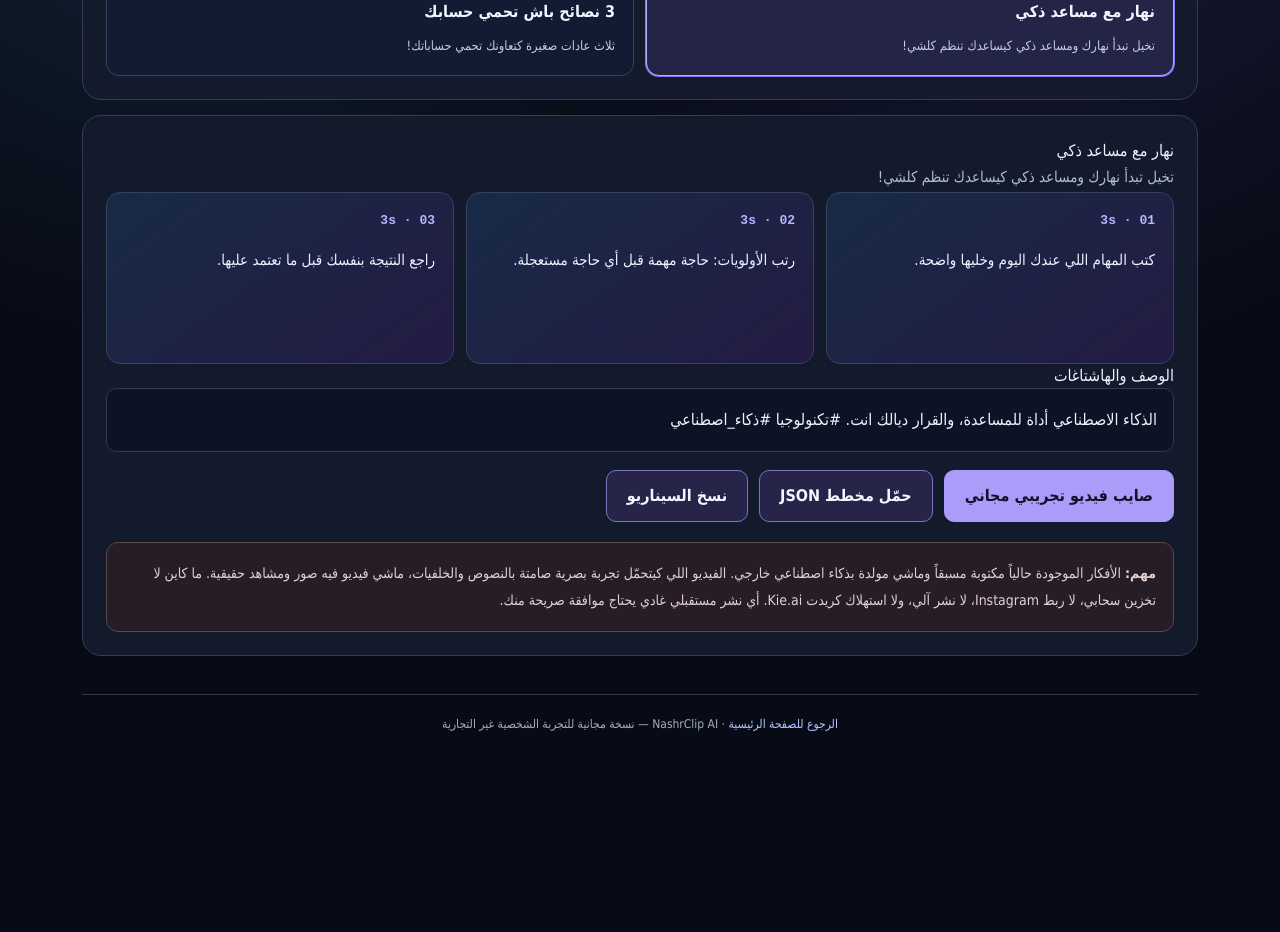
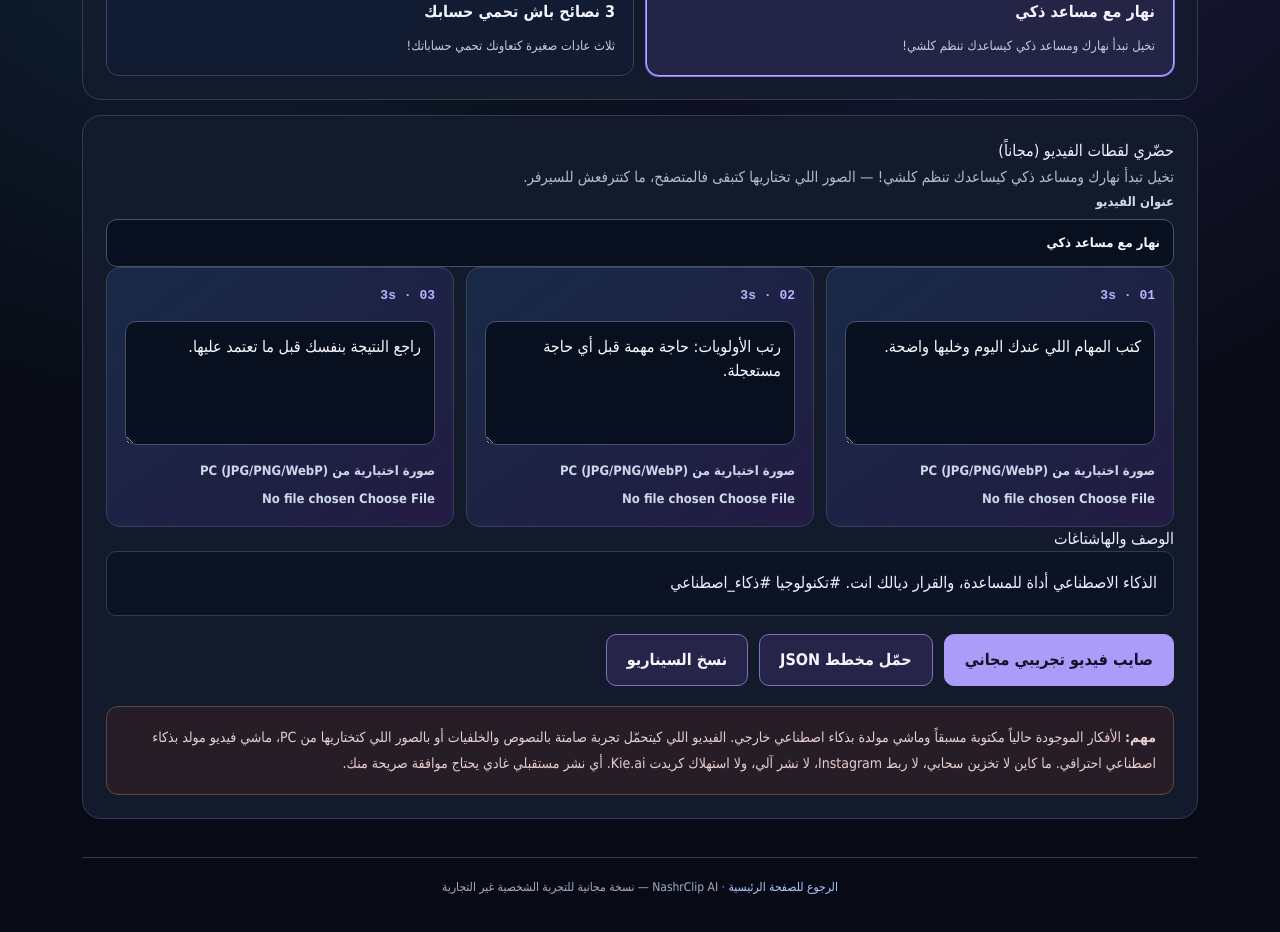
Before and after one commit to aminaboukarnia-netizen/degital-girona, a Next.js app: page /studio in a window 1280 px wide. Shown: the part 460-1392 px from the top of the page. Before the commit the page ends 1283 px from the top, so only its background shows below. Built offline with nearby package versions, Linux system fonts and the light colour scheme.

Commit message:
feat(studio): add free editable scripts and private local photos for video export

```diff
--- a/src/app/studio/page.tsx
+++ b/src/app/studio/page.tsx
@@ -38,7 +38,8 @@ function wrapLines(
 
 function drawFrame(
   ctx: CanvasRenderingContext2D, title: string, message: string,
-  index: number, language: Language, elapsedMs: number
+  index: number, language: Language, elapsedMs: number,
+  image?: ImageBitmap | null
 ) {
   const w = ctx.canvas.width;
   const h = ctx.canvas.height;
@@ -50,8 +51,17 @@ function drawFrame(
   gradient.addColorStop(1, colors[1]);
   ctx.fillStyle = gradient;
   ctx.fillRect(0, 0, w, h);
+  // Optional personal photos are drawn locally; files are not uploaded.
+  if (image) {
+    const scale = Math.max(w / image.width, h / image.height);
+    const imageWidth = image.width * scale;
+    const imageHeight = image.height * scale;
+    ctx.drawImage(image, (w - imageWidth) / 2, (h - imageHeight) / 2, imageWidth, imageHeight);
+    ctx.fillStyle = "rgba(4, 9, 28, 0.65)";
+    ctx.fillRect(0, 0, w, h);
+  }
 
-  // All graphics are generated in-browser: no images, external APIs or charges.
+  // Original fallback graphics are generated entirely in-browser.
   const angle = elapsedMs / 2100;
   ctx.save();
   ctx.translate(w * .5, h * .33);
@@ -81,13 +91,15 @@ function drawFrame(
 
   ctx.fillStyle = "#b0c7ee";
   ctx.font = "22px Tahoma, Arial, sans-serif";
-  ctx.fillText(`${index + 1} / 3`, w / 2, h - 58);
+  ctx.direction = "ltr"; // Keep progress numbers left-to-right on Arabic videos.
+  ctx.fillText(`${String(index + 1).padStart(2, "0")} / 03`, w / 2, h - 58);
   ctx.fillStyle = "#a89af6";
   ctx.fillRect(60, h - 34, ((index + 1) / 3) * (w - 120), 5);
 }
 
 async function createSilentVideo(
-  title: string, scenes: readonly string[], language: Language
+  title: string, scenes: readonly string[], language: Language,
+  images: readonly (ImageBitmap | null)[] = []
 ): Promise<string> {
   const canvas = document.createElement("canvas");
   canvas.width = 540;
@@ -128,12 +140,12 @@ async function createSilentVideo(
     };
     try {
       const start = performance.now();
-      drawFrame(ctx, title, scenes[0], 0, language, 0);
+      drawFrame(ctx, title, scenes[0], 0, language, 0, images[0]);
       recorder.start(300);
       timer = window.setInterval(() => {
         const elapsed = performance.now() - start;
         const index = Math.min(2, Math.floor(elapsed / 3000));
-        drawFrame(ctx, title, scenes[index], index, language, elapsed);
+        drawFrame(ctx, title, scenes[index], index, language, elapsed, images[index]);
         if (elapsed >= 9000 && recorder.state === "recording") recorder.stop();
       }, 50);
     } catch {
@@ -150,17 +162,41 @@ export default function FreeStudio() {
   const [selected, setSelected] = useState(0);
   const [busy, setBusy] = useState(false);
   const [message, setMessage] = useState("");
+  const [photos, setPhotos] = useState<(File | null)[]>([null, null, null]);
+  const [edits, setEdits] = useState<Record<string, { title: string; scenes: string[] }>>({});
   const ideas = useMemo(() => listFreeIdeas(category, language), [category, language]);
   const active = ideas[Math.min(selected, ideas.length - 1)];
   const storyboard = getFreeStoryboard(category, language, selected + 1);
+  const title = edits[active.id]?.title ?? active.title;
+  const scenes = edits[active.id]?.scenes ?? [...active.scenes];
 
-  function selectCategory(next: Category) { setCategory(next); setSelected(0); setMessage(""); }
-  function selectLanguage(next: Language) { setLanguage(next); setSelected(0); setMessage(""); }
+  function editTitle(value: string) {
+    setEdits((prev) => ({
+      ...prev,
+      [active.id]: {title: value, scenes: prev[active.id]?.scenes ?? [...active.scenes]}
+    }));
+  }
+  function editScene(index: number, value: string) {
+    setEdits((prev) => {
+      const nextScenes = [...(prev[active.id]?.scenes ?? active.scenes)];
+      nextScenes[index] = value;
+      return {...prev, [active.id]: {title: prev[active.id]?.title ?? active.title, scenes: nextScenes}};
+    });
+  }
+  function attachPhoto(index: number, file: File | null) {
+    if (file && (!["image/jpeg", "image/png", "image/webp"].includes(file.type) || file.size > 10_000_000)) {
+      setMessage("اختاري صورة JPG أو PNG أو WebP أقل من 10MB."); return;
+    }
+    setPhotos((prev) => prev.map((old, i) => i === index ? file : old));
+    setMessage(file ? "الصورة بقات محلية فالمتصفح وما ترفعات للسيرفر." : "تحيدات الصورة من اللقطة.");
+  }
+  function selectCategory(next: Category) { setCategory(next); setSelected(0); setPhotos([null,null,null]); setMessage(""); }
+  function selectLanguage(next: Language) { setLanguage(next); setSelected(0); setPhotos([null,null,null]); setMessage(""); }
 
   async function copyText() {
     try {
       await navigator.clipboard.writeText(
-        [active.title, active.hook, ...active.scenes, active.caption].join("\n\n")
+        [title, active.hook, ...scenes, active.caption].join("\n\n")
       );
       setMessage("تنسخ النص بنجاح.");
     } catch {
@@ -173,8 +209,15 @@ export default function FreeStudio() {
     setBusy(true);
     setMessage("كيترسم فيديو تجريبي صامت داخل المتصفح، بلا أي API أو رصيد.");
     try {
-      const format = await createSilentVideo(active.title, active.scenes, language);
-      setMessage(`تصدّر الفيديو بصيغة ${format}. هادي تجربة بالنصوص فقط، ماشي فيديو AI احترافي.`);
+      const bitmaps = await Promise.all(
+        photos.map((file) => file ? createImageBitmap(file) : Promise.resolve(null))
+      );
+      try {
+        const format = await createSilentVideo(title, scenes, language, bitmaps);
+        setMessage(`تصدّر الفيديو بصيغة ${format}. هادي تجربة بالنصوص وصورك، ماشي فيديو AI احترافي.`);
+      } finally {
+        bitmaps.forEach((bitmap) => bitmap?.close());
+      }
     } catch (error) {
       setMessage(error instanceof Error ? error.message : "وقع مشكل فالتصدير.");
     } finally { setBusy(false); }
@@ -208,18 +251,32 @@ export default function FreeStudio() {
           {ideas.map((idea, index) => (
             <button type="button" key={idea.id}
               className={`studio-idea ${index === selected ? "selected" : ""}`}
-              onClick={() => { setSelected(index); setMessage(""); }}>
+              onClick={() => { setSelected(index); setPhotos([null,null,null]); setMessage(""); }}>
               <strong>{idea.title}</strong><small>{idea.hook}</small>
             </button>
           ))}
         </div>
       </section>
       <section className="studio-panel">
-        <h2>{active.title}</h2><p className="studio-note">{active.hook}</p>
-        <div className="studio-scenes">
-          {storyboard.scenes.map((scene) => (
+        <h2>حضّري لقطات الفيديو (مجاناً)</h2>
+        <p className="studio-note">{active.hook} — الصور اللي تختاريها كتبقى فالمتصفح، ما كتترفعش للسيرفر.</p>
+        <label className="studio-label">عنوان الفيديو
+          <input className="studio-select" maxLength={120} value={title}
+            onChange={(e) => editTitle(e.target.value)} />
+        </label>
+        <div className="studio-scenes studio-editor-scenes">
+          {storyboard.scenes.map((scene, index) => (
             <article className="studio-scene" key={scene.number}>
-              <b>0{scene.number} · {scene.seconds}s</b><p>{scene.text}</p>
+              <b>0{scene.number} · {scene.seconds}s</b>
+              <textarea className="studio-select studio-textarea" rows={4} maxLength={260}
+                aria-label={`نص اللقطة ${scene.number}`} value={scenes[index] ?? ""}
+                onChange={(e) => editScene(index, e.target.value)}/>
+              <label className="studio-label studio-image-label">صورة اختيارية من PC (JPG/PNG/WebP)
+                <input className="studio-photo-input" type="file" accept="image/jpeg,image/png,image/webp"
+                  onChange={(e) => attachPhoto(index, e.target.files?.[0] ?? null)} />
+              </label>
+              {photos[index] && <button type="button" className="studio-remove-photo"
+                onClick={() => attachPhoto(index, null)}>حيد الصورة: {photos[index]?.name}</button>}
             </article>
           ))}
         </div>
@@ -230,13 +287,14 @@ export default function FreeStudio() {
             {busy ? "جاري تصدير 9 ثوانٍ…" : "صايب فيديو تجريبي مجاني"}
           </button>
           <button className="studio-btn" type="button" onClick={() => {
-            downloadBlob(new Blob([JSON.stringify(storyboard, null, 2)], {type:"application/json"}), `${active.id}-plan.json`);
+            const plan = {...storyboard, title, scenes: storyboard.scenes.map((scene, i) => ({...scene, text: scenes[i]}))};
+            downloadBlob(new Blob([JSON.stringify(plan, null, 2)], {type:"application/json"}), `${active.id}-plan.json`);
             setMessage("تحفظ مخطط الفيديو على الجهاز.");
           }}>حمّل مخطط JSON</button>
           <button className="studio-btn" type="button" onClick={copyText}>نسخ السيناريو</button>
         </div>
         {message && <p className="studio-message" role="status">{message}</p>}
-        <div className="studio-warning"><strong>مهم:</strong> الأفكار الموجودة حالياً مكتوبة مسبقاً وماشي مولدة بذكاء اصطناعي خارجي. الفيديو اللي كيتحمّل تجربة بصرية صامتة بالنصوص والخلفيات، ماشي فيديو فيه صور ومشاهد حقيقية. ما كاين لا تخزين سحابي، لا ربط Instagram، لا نشر آلي، ولا استهلاك كريدت Kie.ai. أي نشر مستقبلي غادي يحتاج موافقة صريحة منك.</div>
+        <div className="studio-warning"><strong>مهم:</strong> الأفكار الموجودة حالياً مكتوبة مسبقاً وماشي مولدة بذكاء اصطناعي خارجي. الفيديو اللي كيتحمّل تجربة صامتة بالنصوص والخلفيات أو بالصور اللي كتختاريها من PC، ماشي فيديو مولد بذكاء اصطناعي احترافي. ما كاين لا تخزين سحابي، لا ربط Instagram، لا نشر آلي، ولا استهلاك كريدت Kie.ai. أي نشر مستقبلي غادي يحتاج موافقة صريحة منك.</div>
       </section>
       <footer className="studio-foot"><a href="/">الرجوع للصفحة الرئيسية</a> · NashrClip AI — نسخة مجانية للتجربة الشخصية غير التجارية</footer>
     </main>
```
